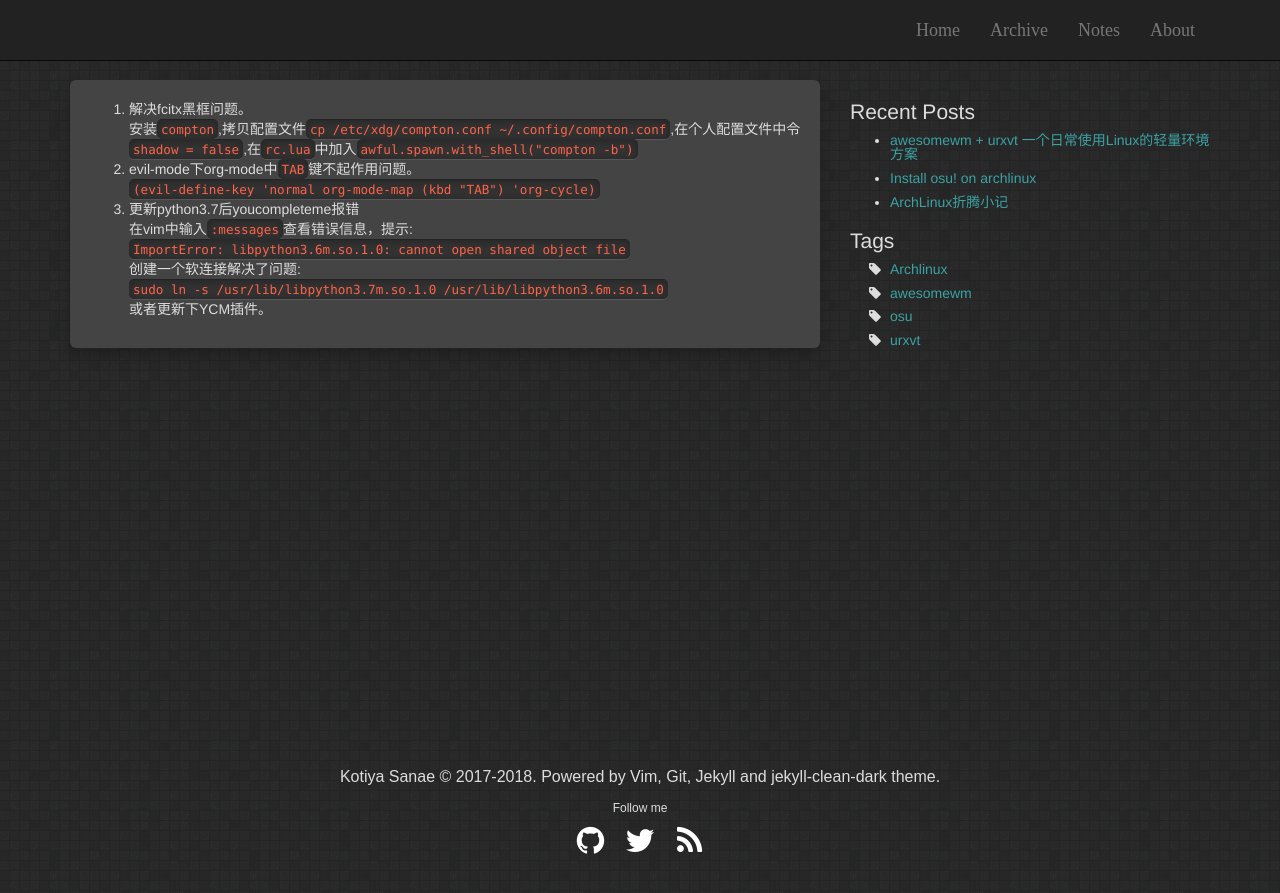
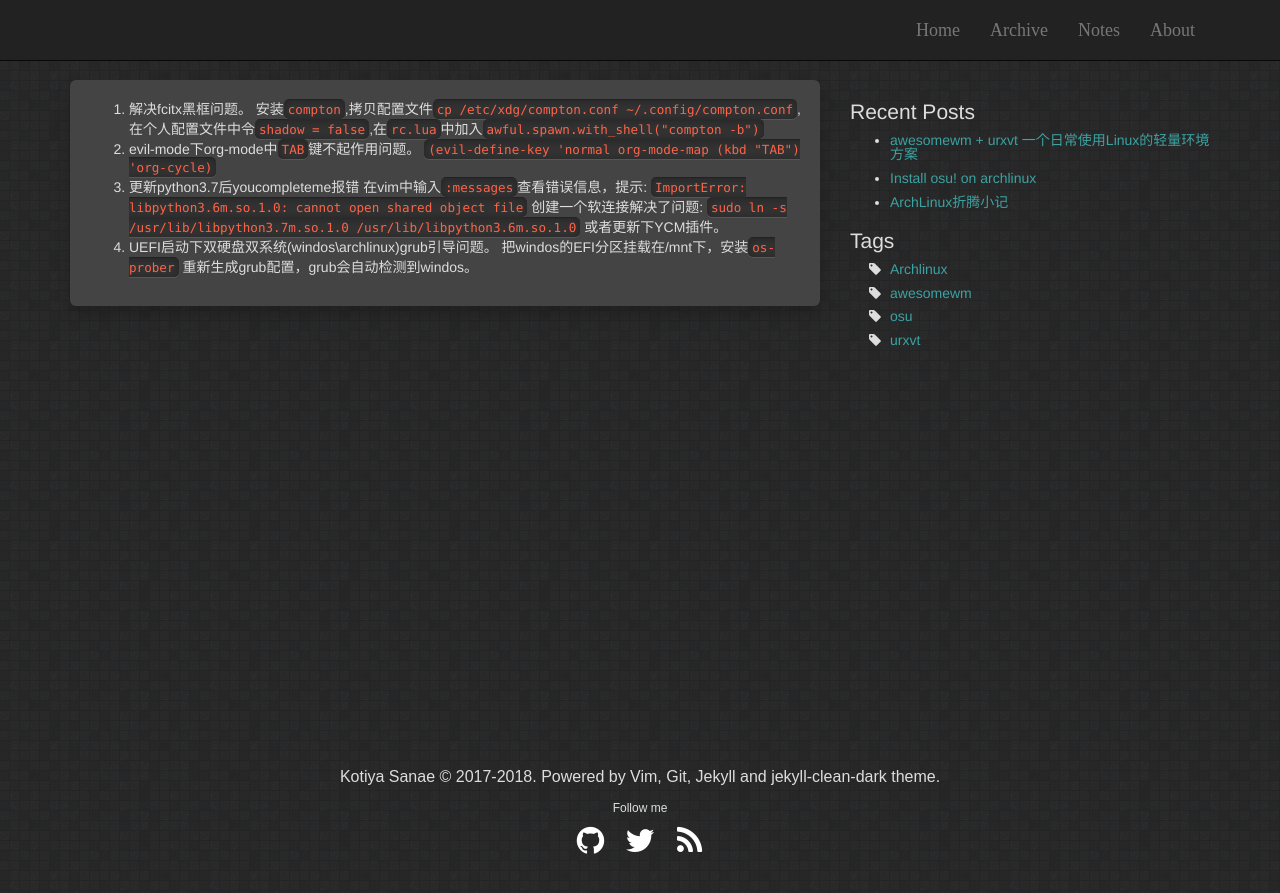
Before and after one commit to tianhongw/tianhongw.github.io, a Jekyll site: the page built from notes.md, in a window 1280 px wide. Shown: the top 893 px of the page. Built offline with Jekyll 4.4.1, drawn with Linux system fonts in a browser that asks for light colours.

Commit message:
add win10/archlinux grub problem

```diff
--- a/notes.md
+++ b/notes.md
@@ -12,3 +12,5 @@ title: Notes
 创建一个软连接解决了问题:
 `sudo ln -s /usr/lib/libpython3.7m.so.1.0 /usr/lib/libpython3.6m.so.1.0`
 或者更新下YCM插件。
+4. UEFI启动下双硬盘双系统(windos\archlinux)grub引导问题。
+把windos的EFI分区挂载在/mnt下，安装`os-prober` 重新生成grub配置，grub会自动检测到windos。
```
